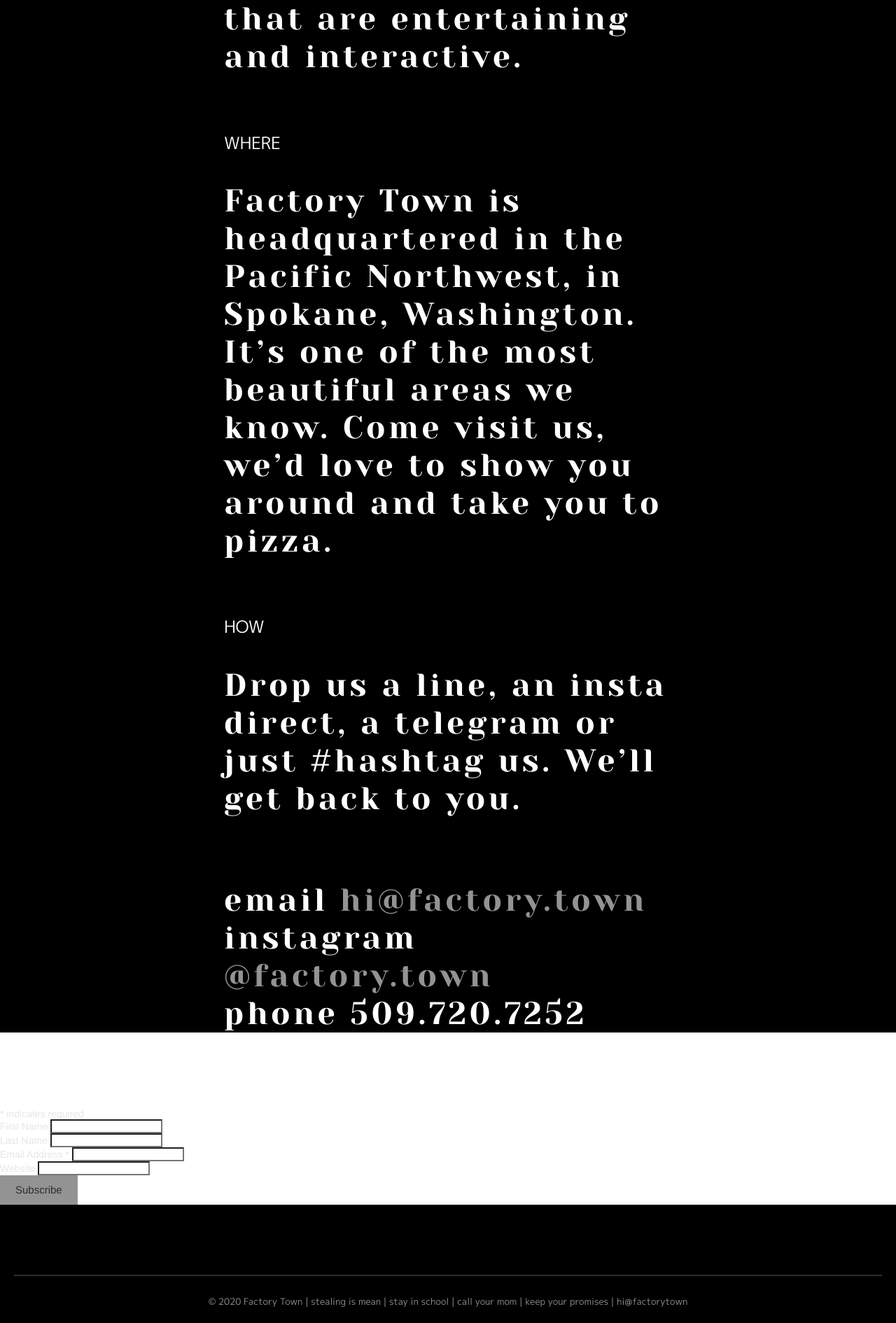
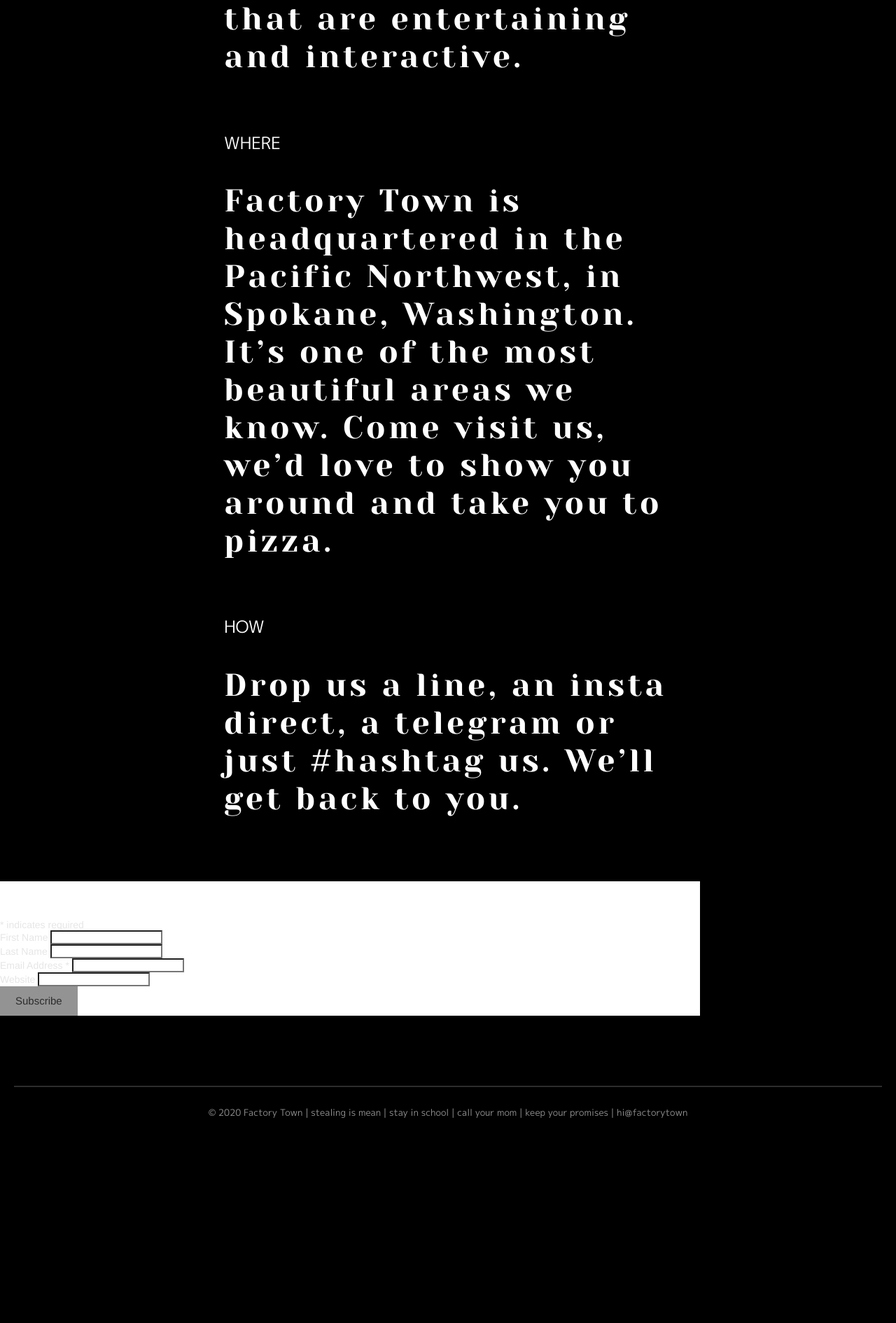
Before and after one commit to factorytown/factorytown.github.io, a Jekyll site: the page built from _pages/about.md, in a window 1280 px wide. Shown: the part 2753-4643 px from the top of the page at 70% size. Built offline with Jekyll 4.4.1, drawn with Linux system fonts in a browser that asks for light colours; nearby versions of some CDN libraries; comment, search, counter and statistics services are not loaded; after the commit the page ends 4373 px from its top, so only the background shows below that.

Commit message:
Updated About

```diff
--- a/_pages/about.md
+++ b/_pages/about.md
@@ -34,23 +34,17 @@
 <BR>
 <BR>
 <BR>
-
-# email <a href="mailto:hi@factory.town" class="js-no-ajax">hi@factory.town</a>
-
-# instagram [@factory.town](http://instagram.com/factory.town)
-
-# phone 509.720.7252
 <!-- Begin Mailchimp Signup Form -->
 <link href="//cdn-images.mailchimp.com/embedcode/classic-10_7.css" rel="stylesheet" type="text/css">
 <style type="text/css">
-	#mc_embed_signup{background:#fff; clear:left; font:14px Helvetica,Arial,sans-serif; }
+	#mc_embed_signup{background:#fff; clear:left; font:14px Helvetica,Arial,sans-serif;  width:1000px;}
 	/* Add your own Mailchimp form style overrides in your site stylesheet or in this style block.
 	   We recommend moving this block and the preceding CSS link to the HEAD of your HTML file. */
 </style>
 <div id="mc_embed_signup">
 <form action="https://town.us20.list-manage.com/subscribe/post?u=aa0712737481fad4fc368fb34&amp;id=e7086af3a2" method="post" id="mc-embedded-subscribe-form" name="mc-embedded-subscribe-form" class="validate" target="_blank" novalidate>
     <div id="mc_embed_signup_scroll">
-	<h2>Wanna keep up with what we're doing?</h2>
+	<h2>Subscribe</h2>
 <div class="indicates-required"><span class="asterisk">*</span> indicates required</div>
 <div class="mc-field-group">
 	<label for="mce-FNAME">First Name </label>
@@ -78,5 +72,5 @@
     </div>
 </form>
 </div>
-<script type='text/javascript' src='//s3.amazonaws.com/downloads.mailchimp.com/js/mc-validate.js'></script><script type='text/javascript'>(function($) {window.fnames = new Array(); window.ftypes = new Array();fnames[1]='FNAME';ftypes[1]='text';fnames[2]='LNAME';ftypes[2]='text';fnames[0]='EMAIL';ftypes[0]='email';fnames[4]='PHONE';ftypes[4]='phone';fnames[9]='MMERGE9';ftypes[9]='text';}(jQuery));var $mcj = jQuery.noConflict(true);</script>
+
 <!--End mc_embed_signup-->
```
